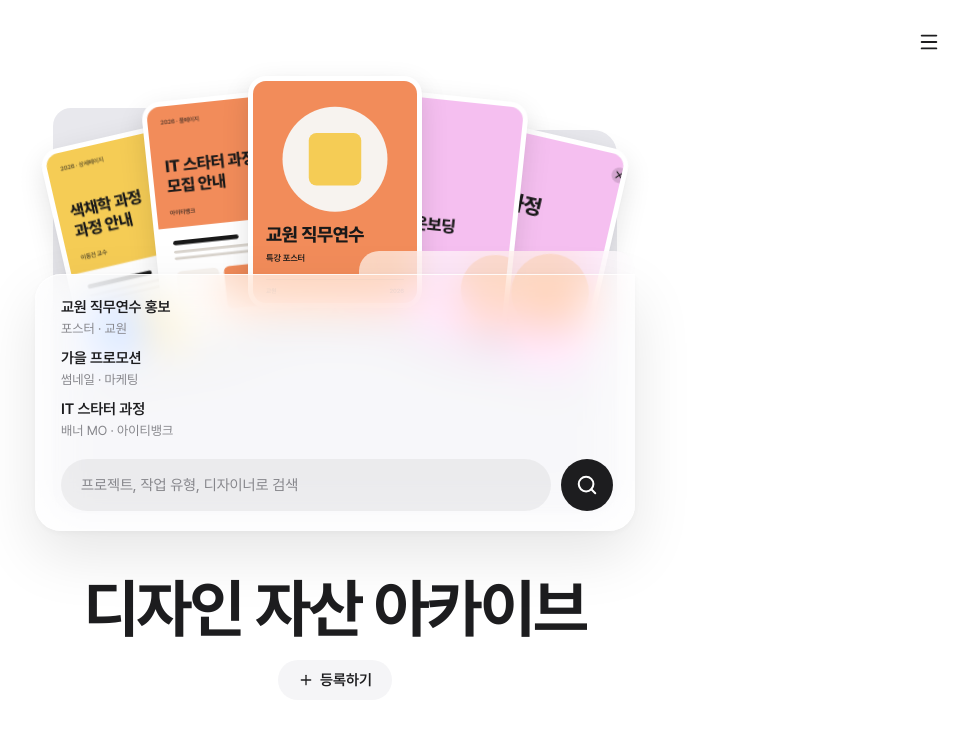
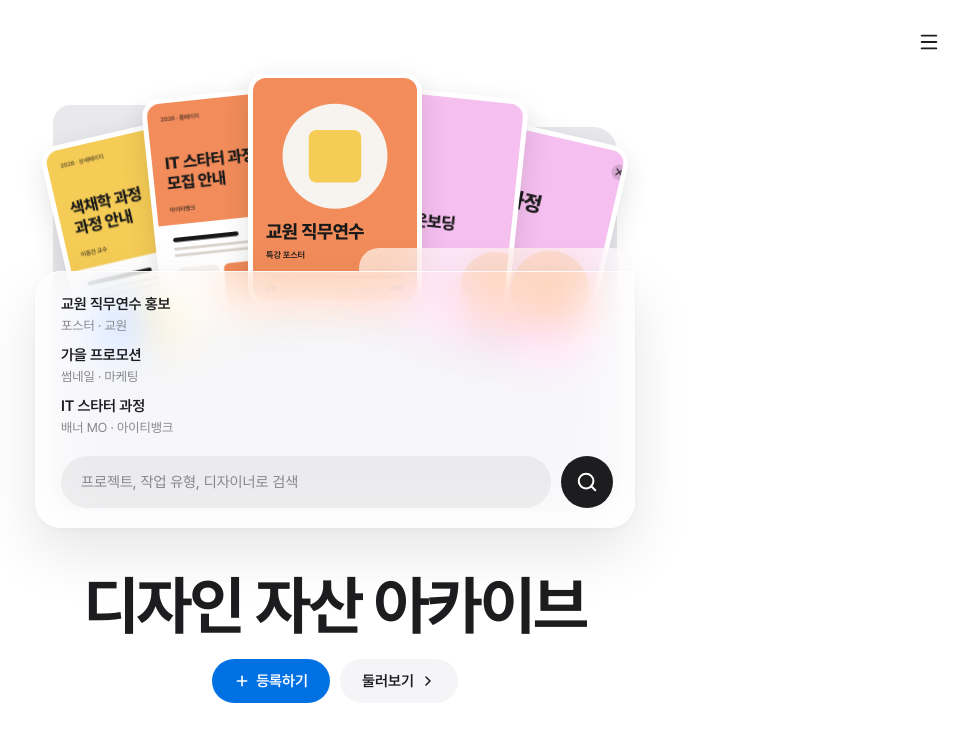
Before and after one commit to lala525404/design-archive, a React (Vite) app: page / in a window 1280 px wide. Shown: the top 742 px of the page, without its empty margins (305-1274 px from the left). Built offline with nearby package versions, Linux system fonts and the light colour scheme; the HTML template or start-up script is replaced by a standard one.

Commit message:
첫 화면에 둘러보기 추가, 등록하기를 시스템 블루로 강조
Co-Authored-By: Claude Opus 5.5 <noreply@anthropic.com>
Claude-Session: https://claude.ai/code/session_01U6TCLDy9hQGKSDR5J2XYhS

```diff
--- a/scripts/check-views.tsx
+++ b/scripts/check-views.tsx
@@ -142,6 +142,7 @@ assert.equal((landing.match(/class="folder-card /g) || []).length, 5, "Five rece
 assert.ok(landing.includes('role="search"'), "Search lives inside the folder");
 assert.ok(landing.includes("디자인 자산 아카이브"), "Title");
 assert.ok(landing.includes("등록하기"), "Register pill");
+assert.ok(landing.includes("둘러보기"), "Browse pill for first-time visitors");
 for (const q of ["색채학", "아이티뱅크", "상세페이지 MO", "산돌 사용"]) {
   assert.ok(resultCount(search(q)) > 0, `Suggestion ${q} returns results`);
 }
--- a/src/index.css
+++ b/src/index.css
@@ -3806,3 +3806,22 @@ mark {
     transition: none;
   }
 }
+.hero-actions {
+  margin-top: 20px;
+  display: flex;
+  gap: 10px;
+  flex-wrap: wrap;
+  justify-content: center;
+}
+.hero-actions .hero-pill {
+  margin-top: 0;
+  height: 44px;
+  padding: 0 22px;
+}
+.hero-pill--primary {
+  background: var(--blue);
+  color: #ffffff;
+}
+.hero-pill--primary:hover {
+  background: #0077ed;
+}
--- a/src/views/LandingView.tsx
+++ b/src/views/LandingView.tsx
@@ -1,5 +1,5 @@
 import React, { useMemo, useState } from "react";
-import { Menu, Plus, Search } from "lucide-react";
+import { ChevronRight, Menu, Plus, Search } from "lucide-react";
 import { DesignAsset } from "../types";
 import { DesignThumbnail } from "../components/DesignThumbnail";
 import { serviceName } from "../lib/taxonomy";
@@ -120,16 +120,21 @@ export function LandingView({
 
         <h1 className="hero-title">디자인 자산 아카이브</h1>
 
-        {canUpload ? (
-          <button className="hero-pill" onClick={() => onNavigate?.("upload")}>
-            <Plus size={16} />
-            등록하기
+        <div className="hero-actions">
+          {canUpload && (
+            <button className="hero-pill hero-pill--primary" onClick={() => onNavigate?.("upload")}>
+              <Plus size={16} strokeWidth={2.4} />
+              등록하기
+            </button>
+          )}
+          <button
+            className={`hero-pill ${canUpload ? "" : "hero-pill--primary"}`}
+            onClick={() => onSearch("")}
+          >
+            둘러보기
+            <ChevronRight size={16} strokeWidth={2.4} />
           </button>
-        ) : (
-          <button className="hero-pill" onClick={() => onSearch("")}>
-            전체 {assets.length}개 보기
-          </button>
-        )}
+        </div>
       </section>
     </main>
   );
```
